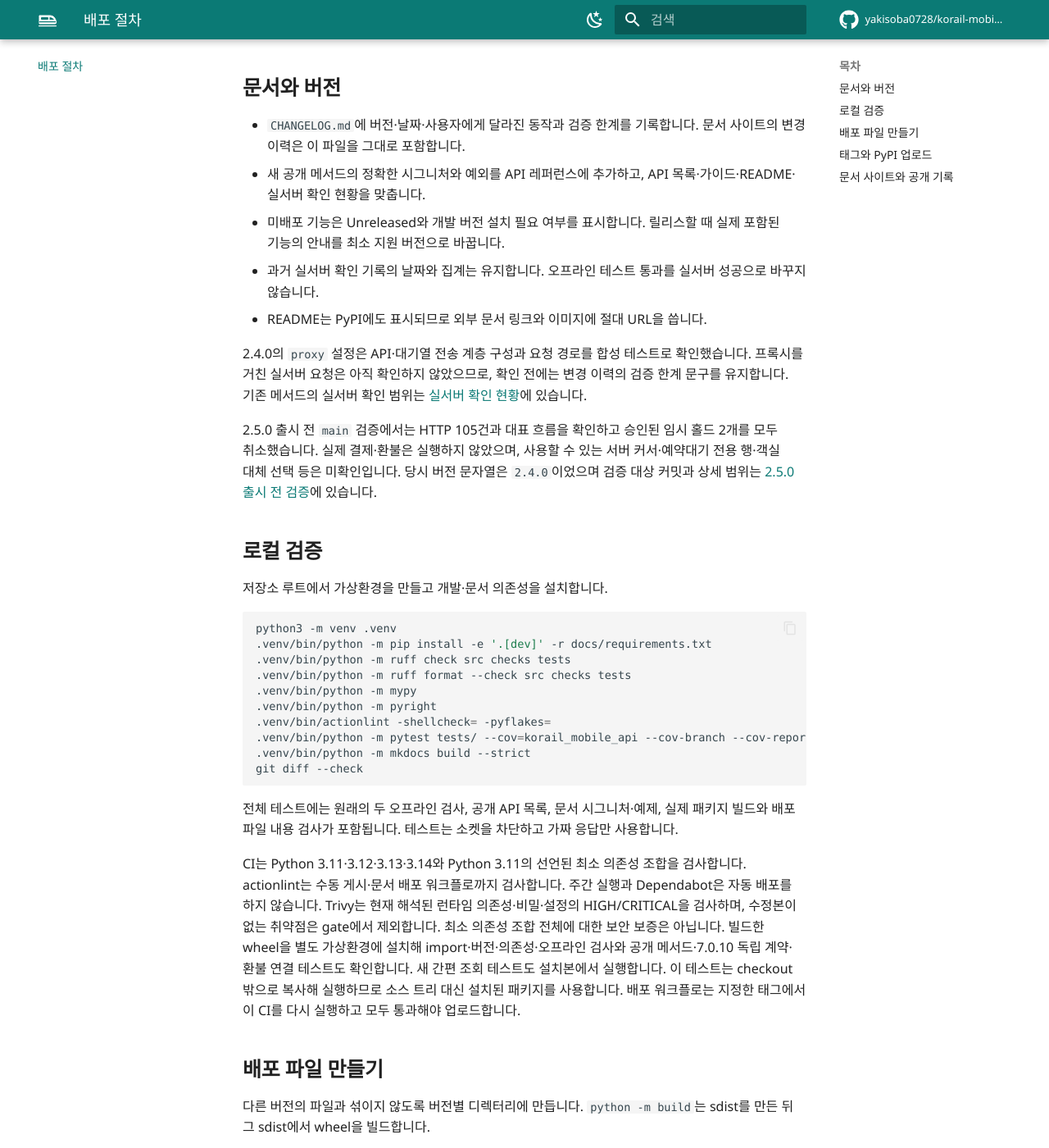
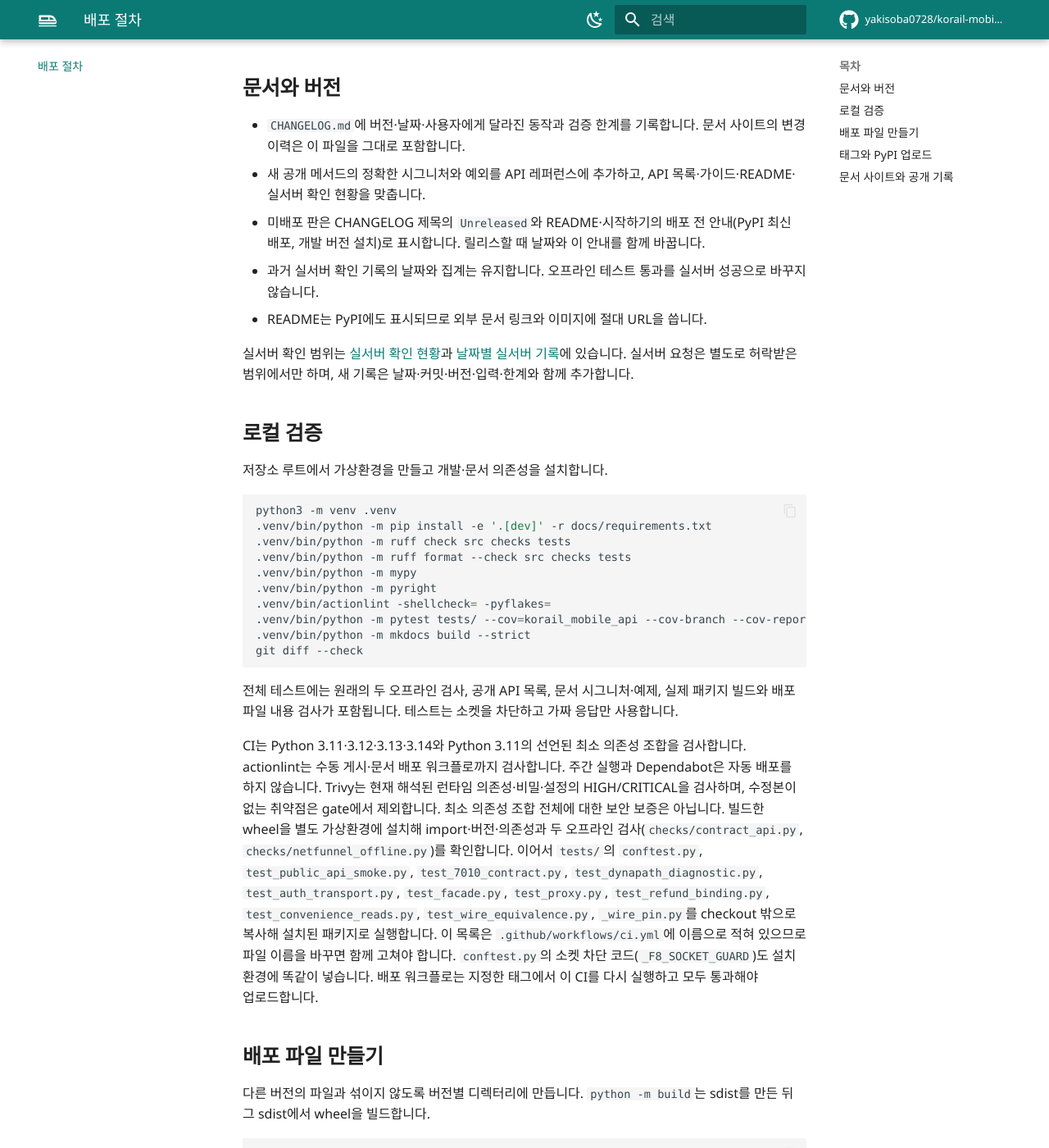
Before and after one commit to yakisoba0728/korail-mobile-api, an MkDocs documentation site: the page built from docs/releasing.md, in a window 1280 px wide and 1400 px high, scrolled down 255 px. Shown: the whole window at 82% size. Built offline with MkDocs 1.6.1 and Material for MkDocs 9.7.7, drawn with Linux system fonts in a browser that asks for light colours; comment, search, counter and statistics services are not loaded.

Commit message:
docs: AGENTS structural consumers and comment policy; release CI description
AGENTS.md lists the files that read structure by name or AST (test_docs,
_F8_SOCKET_GUARD, the ci.yml installed-wheel list, the wire pin and RENAMED
map, packaging hardcodes, tests/records) and states the comment policy in
three lines; setup commands now point at the release guide. releasing.md names
the installed-wheel test set and drops the duplicated 2.4.0/2.5.0 history.

```diff
--- a/docs/releasing.md
+++ b/docs/releasing.md
@@ -1,24 +1,18 @@
 # 배포 절차
 
 패키지 버전은 `src/korail_mobile_api/__init__.py`의 `__version__` 한 곳에서 관리합니다.
-`pyproject.toml`과 배포 파일의 메타데이터는 이 값을 읽습니다. 아래 명령은 **2.6.2** 기준입니다.
+`pyproject.toml`과 배포 파일의 메타데이터는 이 값을 읽습니다. 아래 명령은 마지막 배포인 **2.6.2** 기준입니다.
 다음 배포에서는 버전, 변경 이력, 태그와 파일 경로를 함께 바꾸세요.
 
 ## 문서와 버전
 
 - `CHANGELOG.md`에 버전·날짜·사용자에게 달라진 동작과 검증 한계를 기록합니다. 문서 사이트의 변경 이력은 이 파일을 그대로 포함합니다.
 - 새 공개 메서드의 정확한 시그니처와 예외를 API 레퍼런스에 추가하고, API 목록·가이드·README·실서버 확인 현황을 맞춥니다.
-- 미배포 기능은 Unreleased와 개발 버전 설치 필요 여부를 표시합니다. 릴리스할 때 실제 포함된 기능의 안내를 최소 지원 버전으로 바꿉니다.
+- 미배포 판은 CHANGELOG 제목의 `Unreleased`와 README·시작하기의 배포 전 안내(PyPI 최신 배포, 개발 버전 설치)로 표시합니다. 릴리스할 때 날짜와 이 안내를 함께 바꿉니다.
 - 과거 실서버 확인 기록의 날짜와 집계는 유지합니다. 오프라인 테스트 통과를 실서버 성공으로 바꾸지 않습니다.
 - README는 PyPI에도 표시되므로 외부 문서 링크와 이미지에 절대 URL을 씁니다.
 
-2.4.0의 `proxy` 설정은 API·대기열 전송 계층 구성과 요청 경로를 합성 테스트로 확인했습니다.
-프록시를 거친 실서버 요청은 아직 확인하지 않았으므로, 확인 전에는 변경 이력의 검증 한계 문구를 유지합니다.
-기존 메서드의 실서버 확인 범위는 [실서버 확인 현황](status.md)에 있습니다.
-
-2.5.0 출시 전 `main` 검증에서는 HTTP 105건과 대표 흐름을 확인하고 승인된 임시 홀드 2개를 모두 취소했습니다.
-실제 결제·환불은 실행하지 않았으며, 사용할 수 있는 서버 커서·예약대기 전용 행·객실 대체 선택 등은 미확인입니다.
-당시 버전 문자열은 `2.4.0`이었으며 검증 대상 커밋과 상세 범위는 [2.5.0 출시 전 검증](verification-250.md)에 있습니다.
+실서버 확인 범위는 [실서버 확인 현황](status.md)과 [날짜별 실서버 기록](records.md)에 있습니다. 실서버 요청은 별도로 허락받은 범위에서만 하며, 새 기록은 날짜·커밋·버전·입력·한계와 함께 추가합니다.
 
 ## 로컬 검증
 
@@ -42,9 +36,11 @@ git diff --check
 
 CI는 Python 3.11·3.12·3.13·3.14와 Python 3.11의 선언된 최소 의존성 조합을 검사합니다.
 actionlint는 수동 게시·문서 배포 워크플로까지 검사합니다. 주간 실행과 Dependabot은 자동 배포를 하지 않습니다. Trivy는 현재 해석된 런타임 의존성·비밀·설정의 HIGH/CRITICAL을 검사하며, 수정본이 없는 취약점은 gate에서 제외합니다. 최소 의존성 조합 전체에 대한 보안 보증은 아닙니다.
-빌드한 wheel을 별도 가상환경에 설치해 import·버전·의존성·오프라인 검사와 공개 메서드·7.0.10 독립 계약·환불 연결 테스트도 확인합니다.
-새 간편 조회 테스트도 설치본에서 실행합니다.
-이 테스트는 checkout 밖으로 복사해 실행하므로 소스 트리 대신 설치된 패키지를 사용합니다.
+빌드한 wheel을 별도 가상환경에 설치해 import·버전·의존성과 두 오프라인 검사(`checks/contract_api.py`, `checks/netfunnel_offline.py`)를 확인합니다.
+이어서 `tests/`의 `conftest.py`, `test_public_api_smoke.py`, `test_7010_contract.py`, `test_dynapath_diagnostic.py`, `test_auth_transport.py`,
+`test_facade.py`, `test_proxy.py`, `test_refund_binding.py`, `test_convenience_reads.py`, `test_wire_equivalence.py`, `_wire_pin.py`를
+checkout 밖으로 복사해 설치된 패키지로 실행합니다. 이 목록은 `.github/workflows/ci.yml`에 이름으로 적혀 있으므로 파일 이름을 바꾸면 함께 고쳐야 합니다.
+`conftest.py`의 소켓 차단 코드(`_F8_SOCKET_GUARD`)도 설치 환경에 똑같이 넣습니다.
 배포 워크플로는 지정한 태그에서 이 CI를 다시 실행하고 모두 통과해야 업로드합니다.
 
 ## 배포 파일 만들기
```
Also changed, not shown: AGENTS.md (+20 -6 lines).
